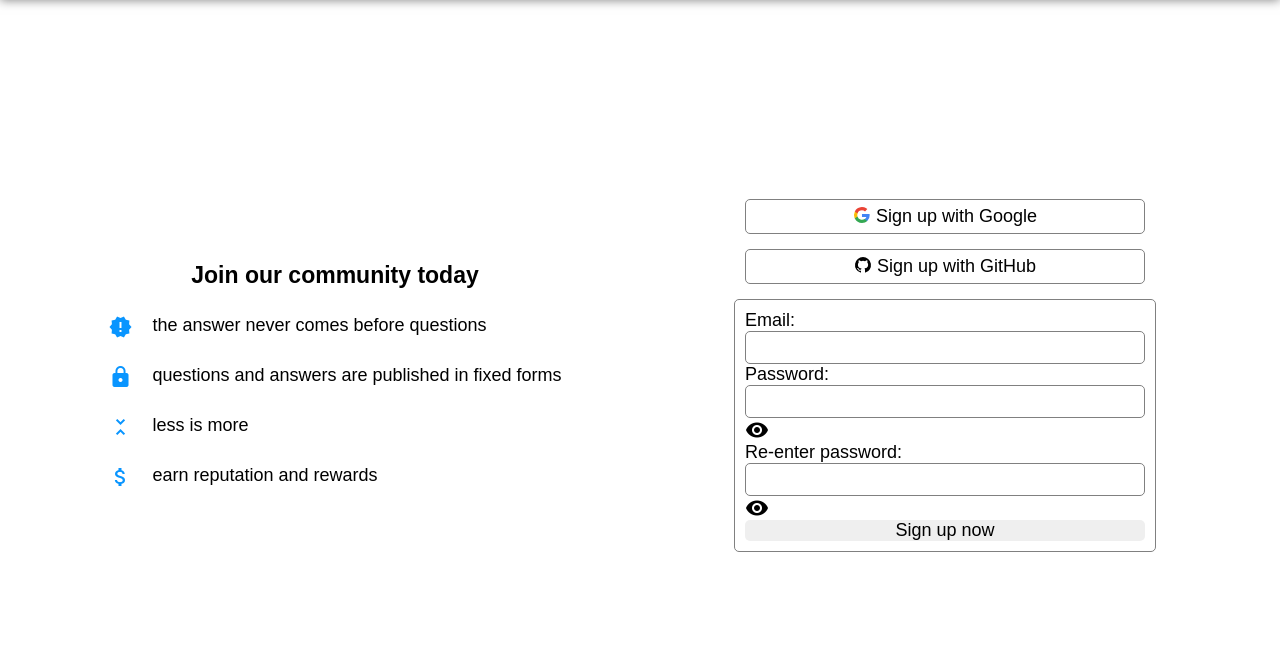
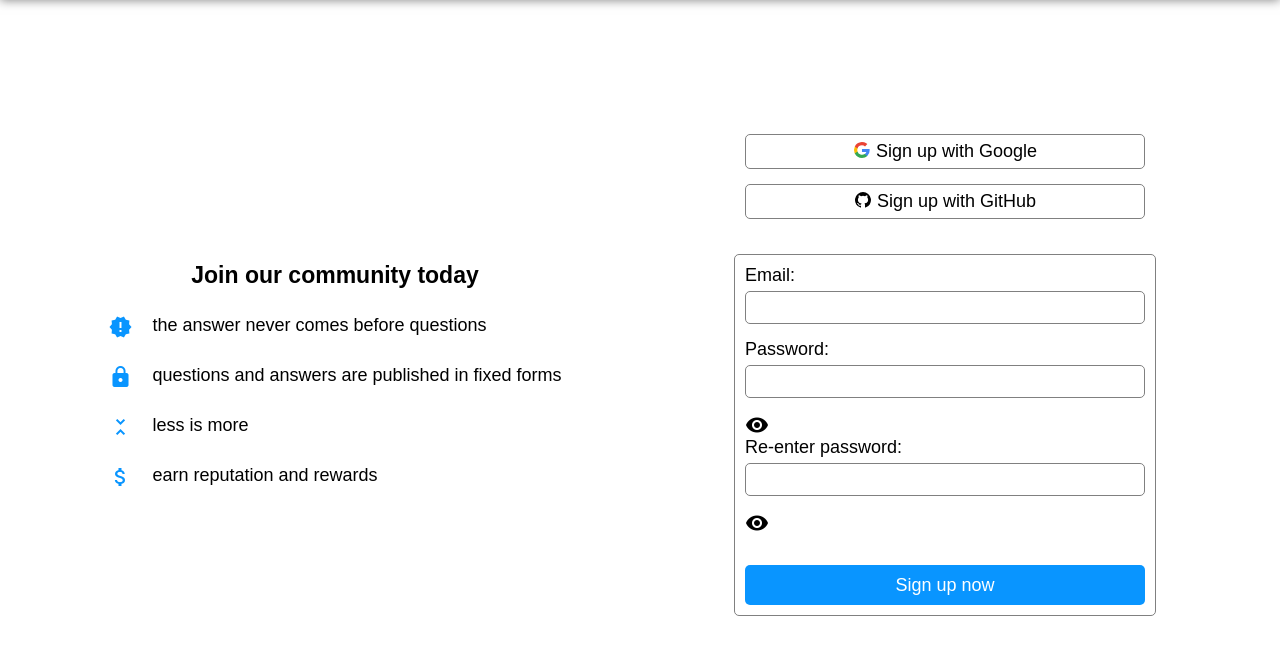
Before and after one commit to momotaro1105/Atto.beta, a PHP site: page /signup.html in a window 1280 px wide. Shown: the part 50-705 px from the top of the page. Run offline with PHP 8.4, Linux system fonts and the light colour scheme; some libraries are stand-ins or nearby versions.

Commit message:
php first try

```diff
--- a/css/style.css
+++ b/css/style.css
@@ -175,15 +175,31 @@ header>div{
     border: 1px solid gray;
     padding: 10px;
     border-radius: 5px;
+    margin-top: 20px;
 }
 #signup_email>div{
     display: flex;
     flex-direction: column;
     width: 400px;
+    margin-bottom: 15px;
 }
-/* .togglepwd{
+#signup_email>div>label{
+    margin-bottom: 5px;
+}
+#toggle1, #toggle2{
     cursor: pointer;
-    margin-bottom: -50px;
-    margin-right: -300px;
-} */
+    position: absolute;
+    margin-left: 370px;
+    margin-top: 103px;
+}
+#toggle2{
+    margin-top: 176px;
+}
+#signup_submit{
+    margin-top: 30px;
+    background-color: #0995FF;
+    border: none;
+    color: white;
+    height: 40px;
+}
 /* SIGNUP.HTML */
--- /dev/null
+++ b/php/console.php
@@ -0,0 +1,5 @@
+<?php
+    function console_log($input){
+        echo "<script>console.log(".json_encode($input).")</script>";
+    }
+?>
```
Also changed, not shown: php/signup.php (added, +10 -0 lines), 1 other file.
